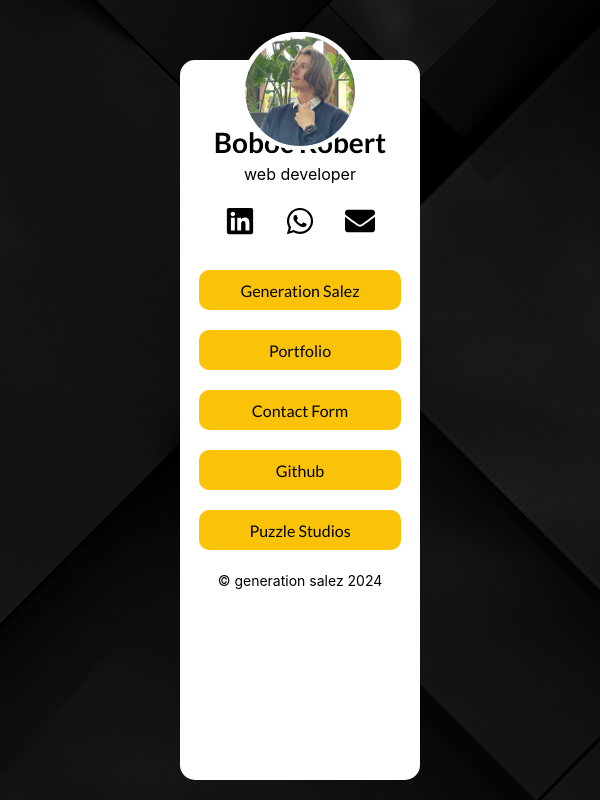
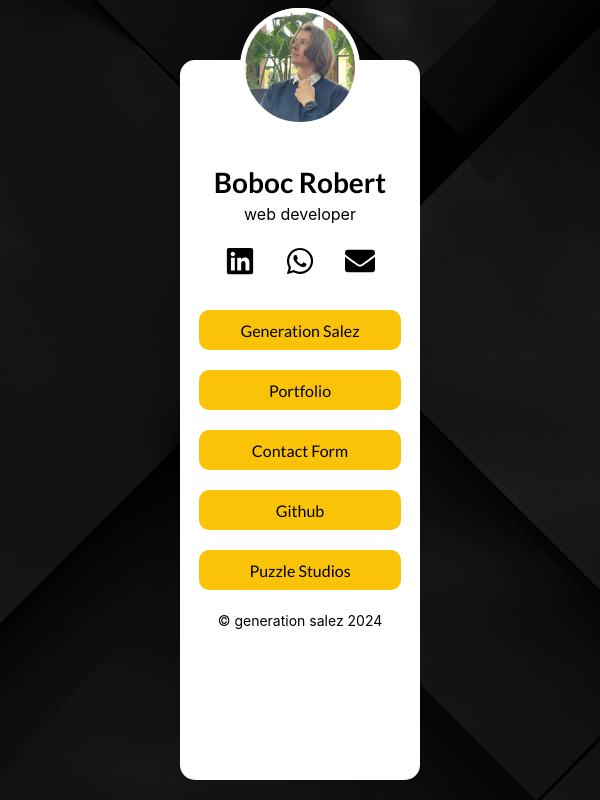
Before and after one commit to Cibuta562/boboc-website, a React (Create React App) app: page / in a window 600 px wide. Built offline with nearby package versions, Linux system fonts and the light colour scheme; a small style sheet from the web is missing.

Commit message:
credits margin

```diff
--- a/src/pages/links.css
+++ b/src/pages/links.css
@@ -63,6 +63,9 @@
         background-position: center;
         background-repeat: no-repeat;
         background-size: cover;
+        display: flex;
+        justify-content: center;
+        align-items: center;
     }
 
     .content-links{
@@ -170,7 +173,7 @@
 
     .picture-circle{
         position: absolute;
-        top: 4vh;
+        top: 1vh;
         margin-left: auto;
         margin-right: auto;
         width: 120px;
@@ -206,7 +209,7 @@
         font-family: Lato;
         font-weight: 700;
         margin: 5px;
-        padding-top: 60px;
+        padding-top: 100px;
     }
 
     .function-name{
```
